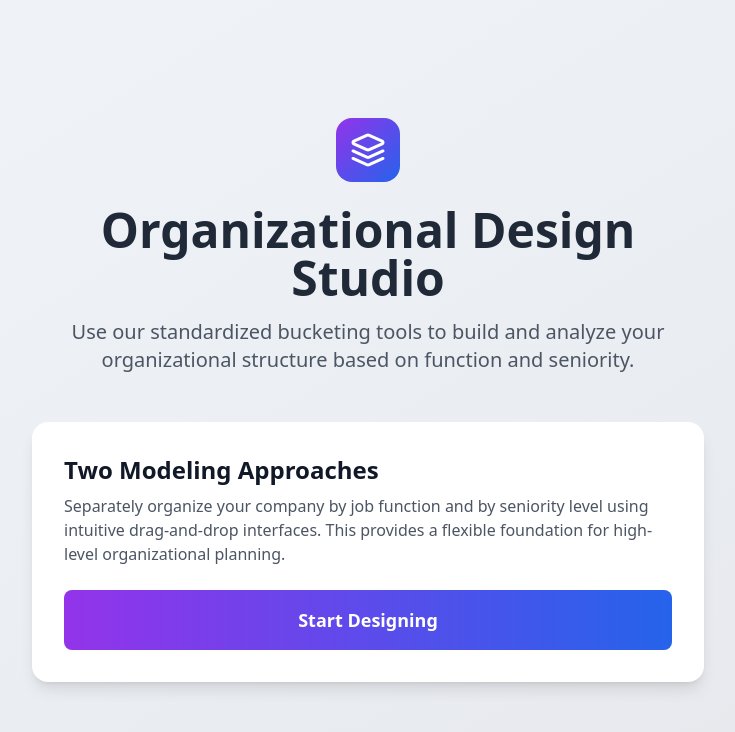
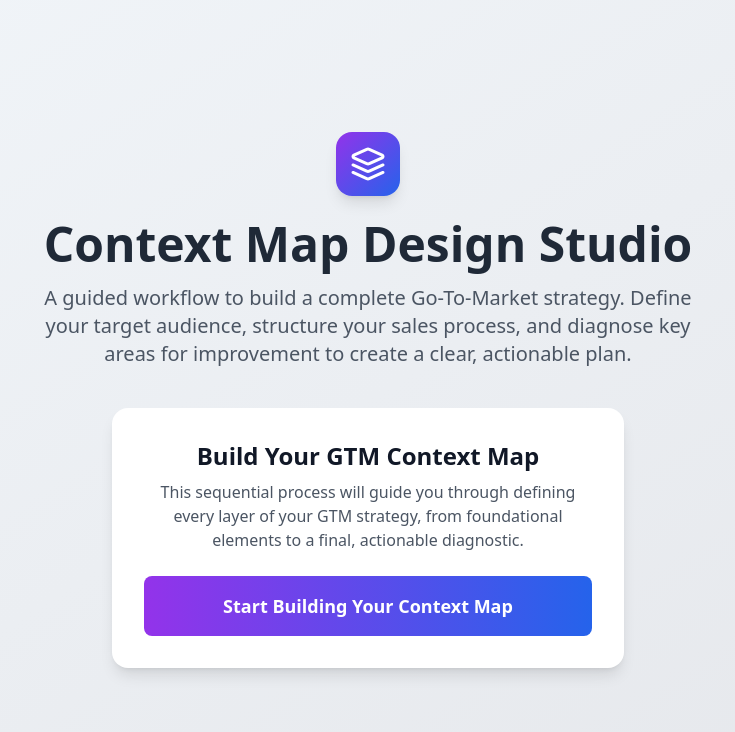
Before and after one commit to remingtonrawlings/v.1.2-1v-Labs, a React (Vite) app: page / in a window 1280 px wide. Shown: the top 732 px of the page, without its empty margins (272-1007 px from the left). Built offline with nearby package versions, Linux system fonts and the light colour scheme.

Commit message:
Commit to change details of description on home page.

```diff
--- a/src/App.tsx
+++ b/src/App.tsx
@@ -15,28 +15,28 @@ const App: React.FC = () => {
       default:
         return (
           <div className="min-h-screen bg-gradient-to-br from-slate-100 to-gray-200 flex items-center justify-center p-4">
-            <div className="w-full max-w-2xl">
-              <div className="text-center mb-12">
+            <div className="w-full max-w-3xl text-center">
                 <div className="flex justify-center items-center mb-6">
-                  <div className="w-16 h-16 bg-gradient-to-br from-purple-600 to-blue-600 rounded-2xl flex items-center justify-center">
+                  <div className="w-16 h-16 bg-gradient-to-br from-purple-600 to-blue-600 rounded-2xl flex items-center justify-center shadow-lg">
                     <Layers className="w-9 h-9 text-white" />
                   </div>
                 </div>
-                <h1 className="text-5xl font-bold text-gray-800 mb-4">Organizational Design Studio</h1>
-                <p className="text-xl text-gray-600">
-                  Use our standardized bucketing tools to build and analyze your organizational structure based on function and seniority.
+                <h1 className="text-5xl font-bold text-gray-800 mb-4">
+                  Context Map Design Studio
+                </h1>
+                <p className="text-xl text-gray-600 max-w-2xl mx-auto mb-10">
+                  A guided workflow to build a complete Go-To-Market strategy. Define your target audience, structure your sales process, and diagnose key areas for improvement to create a clear, actionable plan.
                 </p>
-              </div>
-              <div className="bg-white p-8 rounded-2xl shadow-lg hover:shadow-xl transition-shadow text-left group">
-                <h2 className="text-2xl font-bold text-gray-900 mb-2">Two Modeling Approaches</h2>
+                <div className="bg-white p-8 rounded-2xl shadow-lg hover:shadow-xl transition-shadow max-w-lg mx-auto">
+                    <h2 className="text-2xl font-bold text-gray-900 mb-2">Build Your GTM Context Map</h2>
                     <p className="text-gray-600 mb-6">
-                  Separately organize your company by job function and by seniority level using intuitive drag-and-drop interfaces. This provides a flexible foundation for high-level organizational planning.
+                        This sequential process will guide you through defining every layer of your GTM strategy, from foundational elements to a final, actionable diagnostic.
                     </p>
                     <button
                       onClick={() => setView('organizationalDesign')}
                       className="w-full px-6 py-4 bg-gradient-to-r from-purple-600 to-blue-600 text-white rounded-lg hover:from-purple-700 hover:to-blue-700 transition-all duration-200 font-semibold text-lg"
                     >
-                  Start Designing
+                      Start Building Your Context Map
                     </button>
                 </div>
             </div>
--- a/src/pages/OrganizationalDesign.tsx
+++ b/src/pages/OrganizationalDesign.tsx
@@ -1,5 +1,5 @@
 import React, { useState, useEffect } from 'react';
-import { ArrowLeft, Target, Building2, UserCheck, Briefcase, Group, BarChart3, FileText, Workflow, ListCollapse, GanttChartSquare, Share2, ChevronDown } from 'lucide-react';
+import { ArrowLeft, Target, User, Group, BarChart3, FileText, Workflow, ListCollapse, GanttChartSquare, Share2, ChevronDown, Building2, UserCheck, Briefcase } from 'lucide-react';
 import { SeniorityBucketing } from './SeniorityBucketing';
 import { DepartmentTeamOrganization } from './DepartmentTeamOrganization';
 import { PersonaCreation } from './PersonaCreation';
@@ -19,31 +19,47 @@ interface OrganizationalDesignProps {
 type ExperienceStep = 'choice' | 'seniority' | 'department' | 'persona' | 'account' | 'icp' | 'prioritization' | 'strategicWorkflows' | 'salesProcessBuilder' | 'diagnosticAssessment' | 'holisticSummary';
 
 const HierarchyDiagram = () => {
-    const [isVisible, setIsVisible] = useState(false);
-    useEffect(() => { const timer = setTimeout(() => setIsVisible(true), 100); return () => clearTimeout(timer); }, []);
-
-    const baseBox = "bg-white border-2 rounded-lg shadow-md flex items-center justify-center p-3 text-center font-semibold";
-    const baseLine = "bg-gray-300";
-    const animClass = "transition-all duration-500 ease-out";
-    const hidden = "opacity-0 -translate-y-3";
-    const visible = "opacity-100 translate-y-0";
+    const baseBox = "relative group border-2 rounded-xl shadow-sm flex items-center justify-center p-4 font-semibold cursor-pointer transition-all duration-300";
+    const tooltip = "absolute bottom-full mb-2 w-56 bg-gray-800 text-white text-xs rounded-lg p-2 shadow-lg opacity-0 group-hover:opacity-100 transition-opacity duration-300 invisible group-hover:visible";
 
     return (
-        <div className="p-6 bg-slate-50 rounded-xl border-2 border-dashed">
-            <div className="grid grid-cols-2 gap-4 items-center justify-around h-72 relative">
+        <div className="p-8 bg-slate-50 rounded-xl border-2 border-dashed">
+            <h2 className="text-3xl font-bold text-center text-gray-900 mb-2">Build Your GTM Context Map</h2>
+            <p className="text-lg text-gray-600 max-w-2xl mx-auto text-center mb-10">
+                This sequential process will guide you through defining every layer of your GTM strategy, revealing how each component connects to form a complete picture.
+            </p>
+            <div className="relative h-64">
                 {/* Lines */}
-                <div className={`${baseLine} absolute top-1/4 left-1/4 w-px h-1/4 ${animClass} ${isVisible ? 'scale-y-100' : 'scale-y-0'}`} style={{transitionDelay: '400ms', transformOrigin: 'top'}}></div>
-                <div className={`${baseLine} absolute top-1/4 right-1/4 w-px h-1/4 ${animClass} ${isVisible ? 'scale-y-100' : 'scale-y-0'}`} style={{transitionDelay: '400ms', transformOrigin: 'top'}}></div>
-                <div className={`${baseLine} absolute top-1/2 left-1/4 right-1/4 h-px ${animClass} ${isVisible ? 'scale-x-100' : 'scale-x-0'}`} style={{transitionDelay: '600ms'}}></div>
-                <div className={`${baseLine} absolute top-1/2 left-1/2 w-px h-1/4 ${animClass} ${isVisible ? 'scale-y-100' : 'scale-y-0'}`} style={{transitionDelay: '800ms', transformOrigin: 'top'}}></div>
+                <div className="absolute top-[20%] left-1/4 w-px h-1/4 bg-gray-300"></div>
+                <div className="absolute top-[20%] right-1/4 w-px h-1/4 bg-gray-300"></div>
+                <div className="absolute top-[45%] left-1/4 right-1/4 h-px bg-gray-300"></div>
+                <div className="absolute top-[45%] left-1/2 w-px h-[28%] bg-gray-300"></div>
 
                 {/* Boxes */}
-                <div className={`${baseBox} border-blue-500 text-blue-800 ${animClass} ${isVisible ? visible : hidden}`} style={{transitionDelay: '100ms'}}><Target className="mr-2"/>Seniority</div>
-                <div className={`${baseBox} border-green-500 text-green-800 ${animClass} ${isVisible ? visible : hidden}`} style={{transitionDelay: '200ms'}}><Building2 className="mr-2"/>Function</div>
-
-                <div className={`col-span-2 justify-self-center ${baseBox} border-red-500 text-red-800 w-1/2 ${animClass} ${isVisible ? visible : hidden}`} style={{transitionDelay: '500ms'}}><UserCheck className="mr-2"/>Persona</div>
-
-                <div className={`col-span-2 justify-self-center ${baseBox} border-teal-500 text-teal-800 w-1/2 ${animClass} ${isVisible ? visible : hidden}`} style={{transitionDelay: '900ms'}}><Group className="mr-2"/>ICP Segment Group</div>
+                <div className="absolute top-0 left-0 w-1/2 pr-4">
+                    <div className={`${baseBox} bg-white border-blue-500 text-blue-700`}>
+                        <Target className="mr-2" /> Seniority
+                        <div className={tooltip}>Groups job titles by level of influence (e.g., Executive, Manager) to standardize your targeting.</div>
+                    </div>
+                </div>
+                <div className="absolute top-0 right-0 w-1/2 pl-4">
+                     <div className={`${baseBox} bg-white border-green-500 text-green-700`}>
+                        <FileText className="mr-2" /> Function
+                        <div className={tooltip}>Groups related job functions into departments (e.g., Sales, Marketing) to define the teams you sell to.</div>
+                    </div>
+                </div>
+                <div className="absolute top-[45%] -translate-y-1/2 left-1/4 right-1/4">
+                     <div className={`${baseBox} bg-white border-red-500 text-red-700`}>
+                        <User className="mr-2" /> Persona
+                        <div className={tooltip}>The combination of a Seniority and a Function. This defines *who* you are selling to (e.g., a Sales Manager).</div>
+                    </div>
+                </div>
+                <div className="absolute bottom-0 left-1/4 right-1/4">
+                     <div className={`${baseBox} bg-white border-teal-500 text-teal-700`}>
+                        <Group className="mr-2" /> ICP Segment Group
+                        <div className={tooltip}>The core of your strategy: specific Personas mapped to the types of Companies you target.</div>
+                    </div>
+                </div>
             </div>
         </div>
     );
@@ -64,10 +80,7 @@ export const OrganizationalDesign: React.FC<OrganizationalDesignProps> = ({ onBa
 
   const handleBackToChoice = () => setStep('choice');
 
-  const handleRequestEditGroup = (groupId: string) => {
-      setGroupToEditId(groupId);
-      setStep('icp');
-  };
+  const handleRequestEditGroup = (groupId: string) => { setGroupToEditId(groupId); setStep('icp'); };
 
   const handleIcpBackNavigation = () => {
     if (groupToEditId) {
@@ -126,10 +139,6 @@ export const OrganizationalDesign: React.FC<OrganizationalDesignProps> = ({ onBa
       </header>
 
       <div className="max-w-4xl mx-auto px-6 py-12">
-        <div className="text-center mb-12">
-          <h2 className="text-4xl font-bold text-gray-900 mb-4">Build Your GTM Context Map</h2>
-          <p className="text-xl text-gray-600 max-w-3xl mx-auto">This sequential process will guide you through defining every layer of your GTM strategy, revealing how each component connects to form a complete picture.</p>
-        </div>
 
         <HierarchyDiagram />
 
```
Lines whose indentation alone changed are shown as unchanged.
